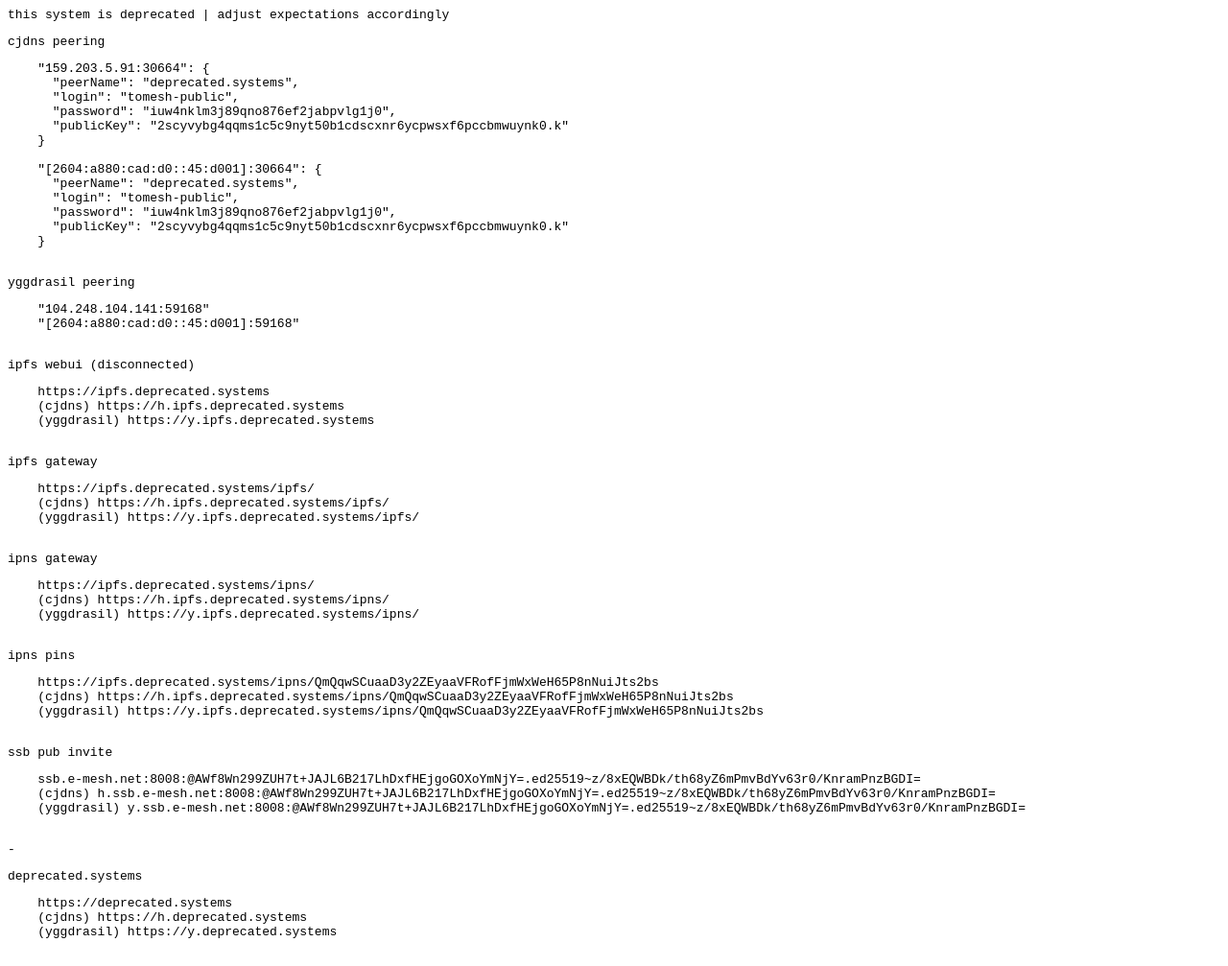
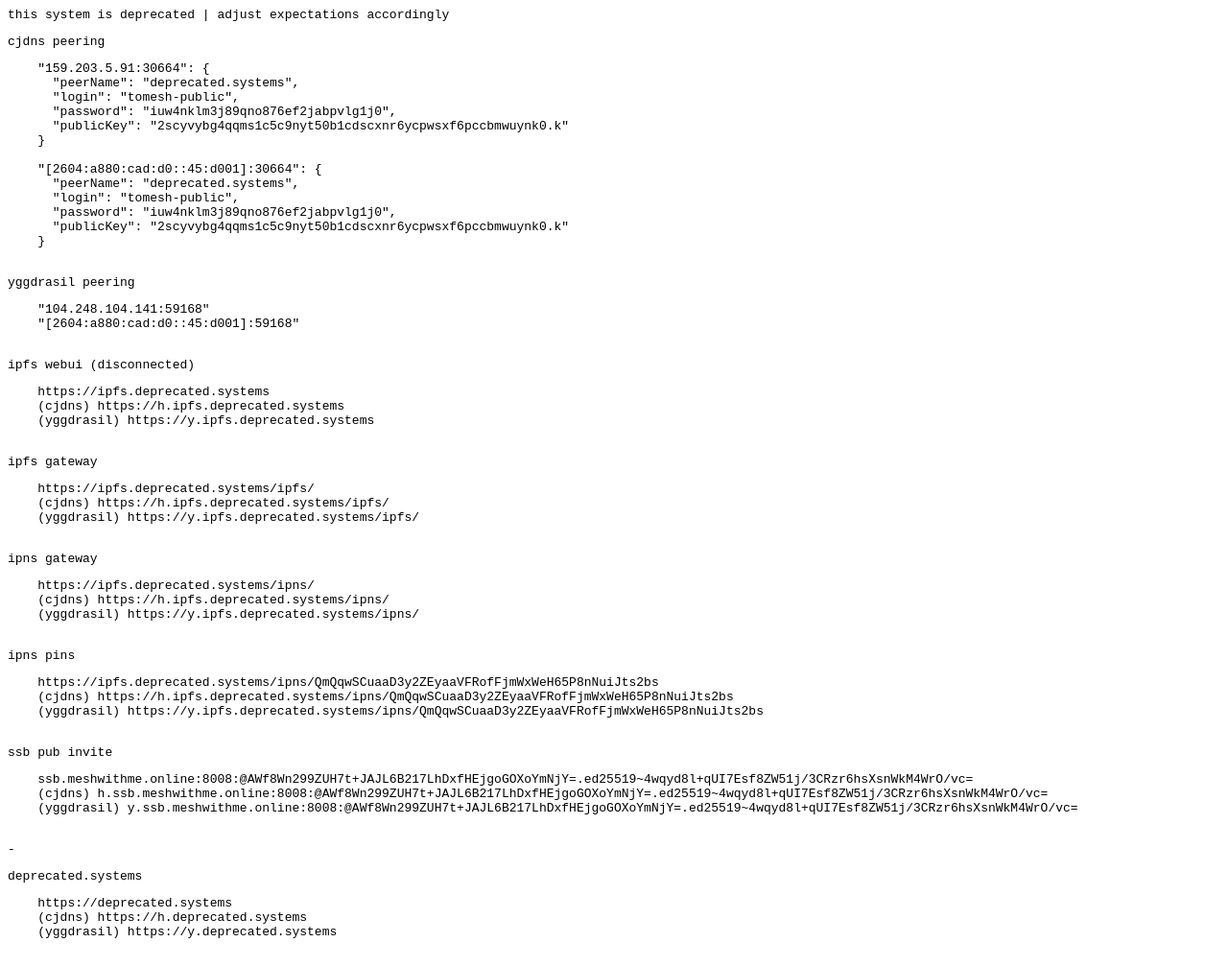
Before and after one commit to benhylau/deprecated.systems, a plain HTML site: page www/deprecated.systems/index.html in a window 1280 px wide. Shown: the whole page at 96% size. Drawn offline with Linux system fonts and the light colour scheme.

Commit message:
Update ssb pub invite

```diff
--- a/www/deprecated.systems/index.html
+++ b/www/deprecated.systems/index.html
@@ -59,9 +59,9 @@
 
     <p>ssb pub invite</p>
     <pre>
-    ssb.e-mesh.net:8008:@AWf8Wn299ZUH7t+JAJL6B217LhDxfHEjgoGOXoYmNjY=.ed25519~z/8xEQWBDk/th68yZ6mPmvBdYv63r0/KnramPnzBGDI=
-    (cjdns) h.ssb.e-mesh.net:8008:@AWf8Wn299ZUH7t+JAJL6B217LhDxfHEjgoGOXoYmNjY=.ed25519~z/8xEQWBDk/th68yZ6mPmvBdYv63r0/KnramPnzBGDI=
-    (yggdrasil) y.ssb.e-mesh.net:8008:@AWf8Wn299ZUH7t+JAJL6B217LhDxfHEjgoGOXoYmNjY=.ed25519~z/8xEQWBDk/th68yZ6mPmvBdYv63r0/KnramPnzBGDI=
+    ssb.meshwithme.online:8008:@AWf8Wn299ZUH7t+JAJL6B217LhDxfHEjgoGOXoYmNjY=.ed25519~4wqyd8l+qUI7Esf8ZW51j/3CRzr6hsXsnWkM4WrO/vc=
+    (cjdns) h.ssb.meshwithme.online:8008:@AWf8Wn299ZUH7t+JAJL6B217LhDxfHEjgoGOXoYmNjY=.ed25519~4wqyd8l+qUI7Esf8ZW51j/3CRzr6hsXsnWkM4WrO/vc=
+    (yggdrasil) y.ssb.meshwithme.online:8008:@AWf8Wn299ZUH7t+JAJL6B217LhDxfHEjgoGOXoYmNjY=.ed25519~4wqyd8l+qUI7Esf8ZW51j/3CRzr6hsXsnWkM4WrO/vc=
     </pre>
 
     <p>-</p>
```
